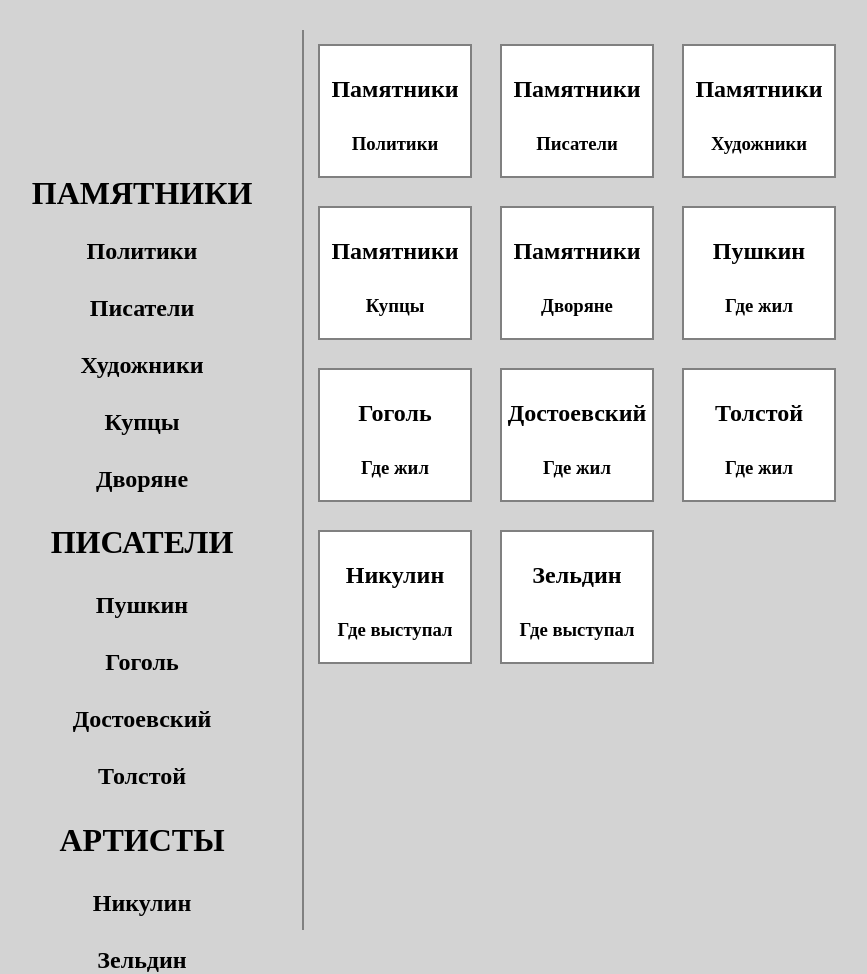
After one commit to yurisobolev/gittest, a PHP site: the page made by фильтр каталога/фильр каталога.html in a window 1280 px wide. The commit adds this page. Shown: the whole page, without its empty margins (148-1015 px from the left). Run offline with PHP 8.4, Linux system fonts and the light colour scheme.

Commit message:
bitch commit

```diff
--- /dev/null
+++ b/фильтр каталога/фильр каталога.css
@@ -0,0 +1,42 @@
+body {
+width: 1000px;
+background:lightgray;
+margin: 0 auto;
+padding-top: 30px;
+}
+h1 {
+	padding-top: 10px;
+}
+h2, h3 {
+	text-align: center;
+	padding-top: 10px;
+}
+a {
+text-decoration:none;
+color: black;
+line-height: 25px;
+}
+	a.mnattractions, a.mnwritter, a.mnartist {
+		font-weight: bold;
+	}
+.leftpanel {
+	padding-top: 120px;
+	text-align: center;
+	width: 300px;
+	height: 500px;
+	float: left;
+}
+.rightpanel {
+	width: 688px;
+	height: 900px;
+	float: right;
+	border-left: 2px solid grey;
+}
+.rightpanel > div {
+	height: 130px;
+	width: 150px;
+	background: white;
+	float: left;
+	border: 2px solid gray;
+	margin: 14px;
+}
--- /dev/null
+++ b/фильтр каталога/фильр каталога.html
@@ -0,0 +1,81 @@
+<!DOCTYPE html>
+<html>
+<head>
+	<meta charset="utf-8">
+	<title>фильтр каталога</title>
+	<link rel="stylesheet"  href="фильр каталога.css">
+
+</head>
+<body>
+	<div class="leftpanel">
+		<a href="" class="mnattractions"><h1>ПАМЯТНИКИ</h1></a>
+		<a href="" class="subpolit"><h2>Политики</a></h2>
+		<a href="" class="subwritter"><h2>Писатели</a></h2>
+		<a href="" class="subpainter"><h2>Художники</a></h2>
+		<a href="" class="subtradesman"><h2>Купцы</a></h2>
+		<a href="" class="subnobles"><h2>Дворяне</a></h2>
+
+		<a href="" class="mnwritter"><h1>ПИСАТЕЛИ</a></h1>
+		<a href="" class="subpushkin"><h2>Пушкин</a></h2>
+		<a href="" class="subgogol"><h2>Гоголь</a></h2>
+		<a href="" class="subdostoevsky"><h2>Достоевский</a></h2>
+		<a href="" class="subtolsloy"><h2>Толстой</a></h2>
+
+		<a href="" class="mnartist"><h1>АРТИСТЫ</a></h1>
+		<a href="" class="subniculin"><h2>Никулин</a></h2>
+		<a href="" class="subzeldin"><h2>Зельдин</a></h2>
+
+	</div>
+	<div class="rightpanel">
+		<div class="gid_attractions_pol">
+			<h2>Памятники</h2>
+			<h3>Политики</h3>
+
+		</div>
+		<div class="gid_attractions_wr">
+			<h2>Памятники</h2>
+			<h3>Писатели</h3>
+		</div>
+		<div class="gid_attractions_pntr">
+			<h2>Памятники</h2>
+			<h3>Художники</h3>
+		</div>
+		<div class="gid_attractions_trdm">
+			<h2>Памятники</h2>
+			<h3>Купцы</h3>
+		</div>
+		<div class="gid_attractions_nbls">
+			<h2>Памятники</h2>
+			<h3>Дворяне</h3>
+		</div>
+		<div class="gid_writter">
+			<h2>Пушкин</h2>
+			<h3>Где жил</h3>
+		</div>
+		<div class="gid_writter">
+			<h2>Гоголь</h2>
+			<h3>Где жил</h3>
+		</div>
+		<div class="gid_writter">
+			<h2>Достоевский</h2>
+			<h3>Где жил</h3>
+		</div>
+		<div class="gid_writter">
+			<h2>Толстой</h2>
+			<h3>Где жил</h3>
+		</div>
+		<div class="gid_artist">
+			<h2>Никулин</h2>
+			<h3>Где выступал</h3>
+		</div>
+		<div class="gid_artist">
+			<h2>Зельдин</h2>
+			<h3>Где выступал</h3>
+		</div>
+
+		</div>
+
+
+
+</body>
+</html>
```
Also changed, not shown: botomms.html (deleted, +0 -155 lines), css/contact.css (deleted, +0 -43 lines), css/main.css (+93 -1 lines), main.html (+48 -9 lines), фильтр каталога/фильтр каталога.js (added, +15 -0 lines).
